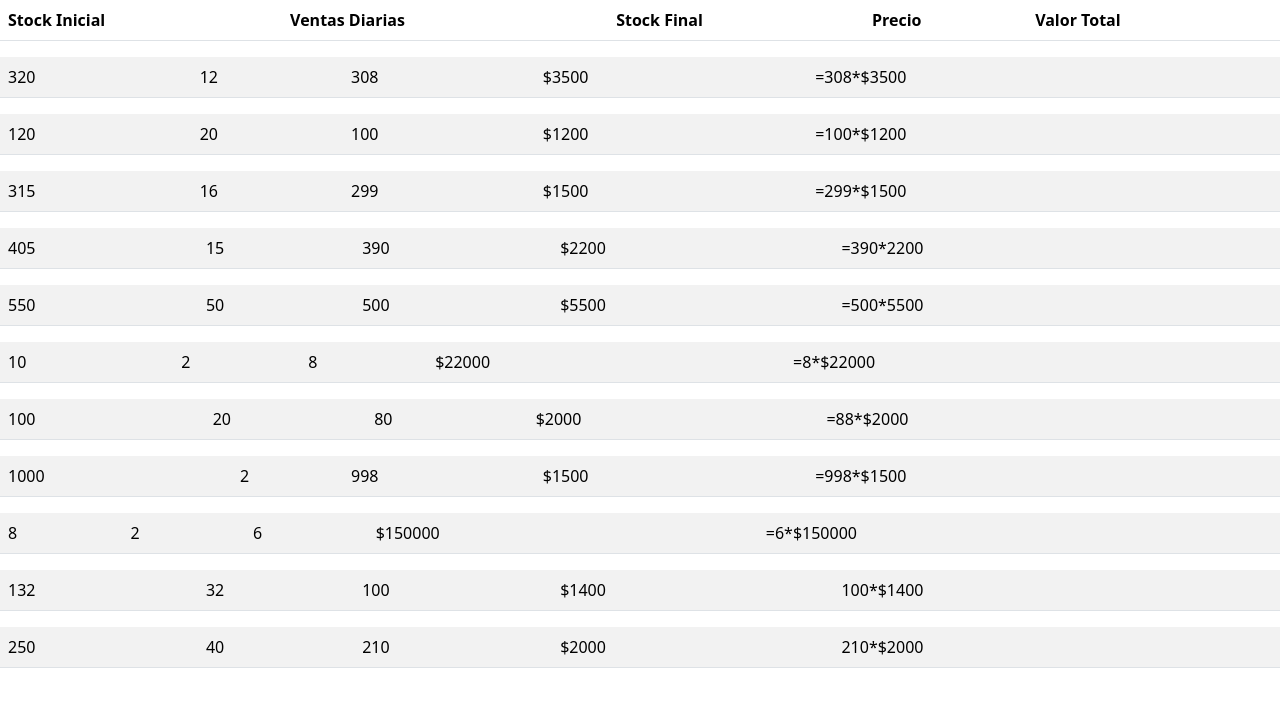
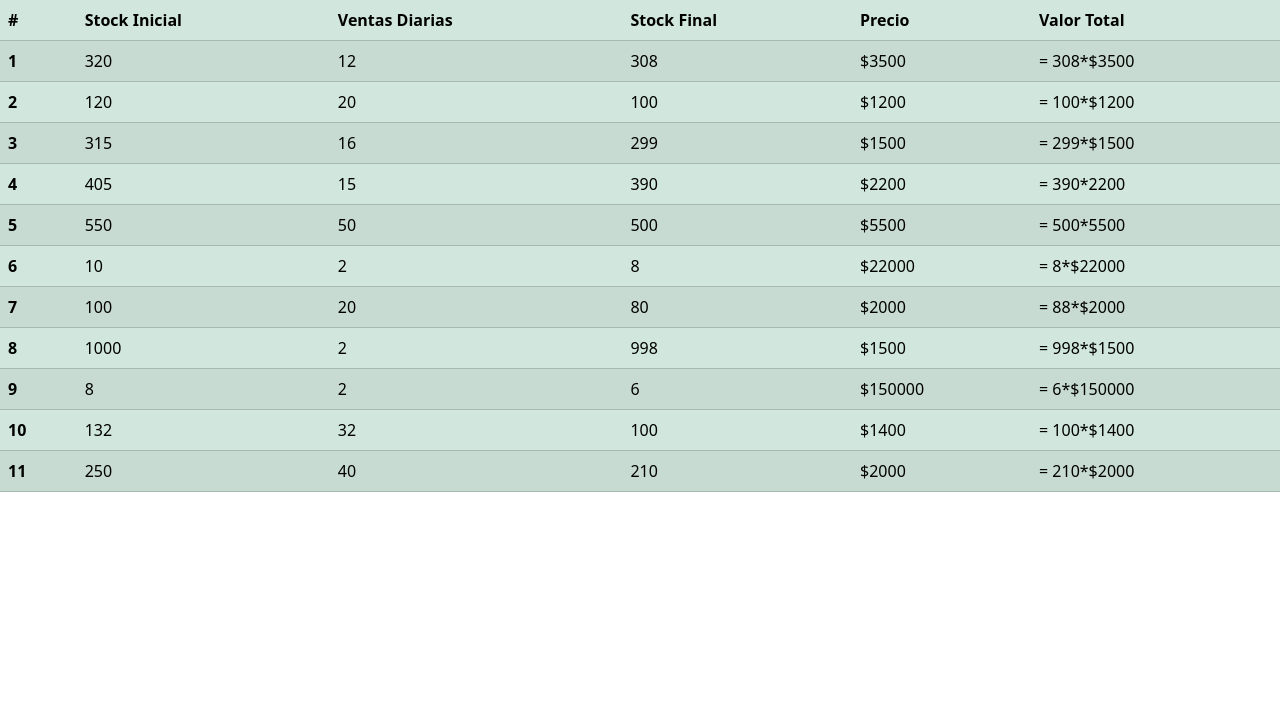
Before and after one commit to Nehemias-Munoz/trabajos_grupales_adalid_java, a plain HTML site: page estilos.html in a window 1280 px wide. Drawn offline with nearby package versions, Linux system fonts and the light colour scheme.

Commit message:
Cambios en el estilo de la tabla

```diff
--- a/estilos.html
+++ b/estilos.html
@@ -13,117 +13,108 @@
     <title>Document</title>
   </head>
   <body>
-    <main>
-<table class="table">
+<table class="table table-success table-striped">
   <thead>
     <tr>
+      <th scope="col">#</th>
       <th scope="col">Stock Inicial</th>
       <th scope="col">Ventas Diarias</th>
       <th scope="col">Stock Final</th>
-      <th scope="col">Precio </th>
+      <th scope="col">Precio</th>
       <th scope="col">Valor Total</th>
     </tr>
   </thead>
-  <table class="table table-striped">
+  <tbody>
     <tr>
-  <td scope="col">320</td>
-  <td scope="col">12</td>
-  <td scope="col">308</td>
-  <td scope="col">$3500</td>
-  <td scope="col">=308*$3500</td>
+      <th scope="row">1</th>
+  <td>320</td>
+  <td>12</td>
+  <td>308</td>
+  <td>$3500</td>
+  <td>= 308*$3500</td>
 </tr>
+  <tr>
+    <th scope="row">2</th>
+    <td>120</td>
+    <td>20</td>
+    <td>100</td>
+    <td>$1200</td>
+    <td>= 100*$1200</td>
+  </tr>
+    <tr>
+      <th scope="row">3</th>
+    <td>315</td>
+    <td>16</td>
+    <td>299</td>
+    <td>$1500</td>
+    <td>= 299*$1500</td>
+    </tr>
+    <tr>
+      <th scope="row">4</th>
+    <td>405</td>
+    <td>15</td>
+    <td>390</td>
+    <td>$2200</td>
+    <td>= 390*2200</td>
+    </tr>
+    <tr>
+      <th scope="row">5</th>
+        <td>550</td>
+        <td>50</td>
+        <td>500</td>
+        <td>$5500</td>
+        <td>= 500*5500</td>
+    </tr>
+      <tr>
+        <th scope="row">6</th>
+        <td>10</td>
+        <td>2</td>
+        <td>8</td>
+        <td>$22000</td>
+        <td>= 8*$22000</td>
+      </tr>
+      <tr>
+        <th scope="row">7</th>
+    <td>100</td>
+    <td>20</td>
+    <td>80</td>
+    <td>$2000</td>
+    <td>= 88*$2000</td>
+    </tr>
+     <tr>
+      <th scope="row">8</th>
+      <td>1000</td>
+      <td>2</td>
+      <td>998</td>
+      <td>$1500</td>
+      <td>= 998*$1500</td>
+    </tr>
+        <tr>
+          <th scope="row">9</th>
+        <td>8</td>
+        <td>2</td>
+        <td>6</td>
+        <td>$150000</td>
+        <td>= 6*$150000</td>
+    </tr>
+   <tr>
+    <th scope="row">10</th>
+     <td>132</td>
+     <td>32</td>
+     <td>100</td>
+     <td>$1400</td>
+     <td>= 100*$1400</td>
+    </tr>
+    <tr>
+      <th scope="row">11</th>
+    <td>250</td>
+    <td>40</td>
+    <td>210</td>
+    <td>$2000</td>
+    <td>= 210*$2000</td>
+    </tr>
+  </tbody>
 </table>
-<table class="table table-striped">
-  <tr>
-    <td scope="col">120</td>
-    <td scope="col">20</td>
-    <td scope="col">100</td>
-    <td scope="col">$1200</td>
-    <td scope="col">=100*$1200</td>
-  </tr>
-  </table>
-  <table class="table table-striped">
-    <tr>
-    <td scope="col">315</td>
-    <td scope="col">16</td>
-    <td scope="col">299</td>
-    <td scope="col">$1500</td>
-    <td scope="col">=299*$1500</td>
-    </tr>
-     </table>
-     <table class="table table-striped">
-    <tr>
-    <td scope="col">405</td>
-    <td scope="col">15</td>
-    <td scope="col">390</td>
-    <td scope="col">$2200</td>
-    <td scope="col">=390*2200</td>
-    </tr>
-    </table>
-    <table class="table table-striped">
-    <tr>
-        <td scope="col">550</td>
-        <td scope="col">50</td>
-        <td scope="col">500</td>
-        <td scope="col">$5500</td>
-        <td scope="col">=500*5500</td>
-    </tr>
-    </table>
-      <table class="table table-striped">
-      <tr>
-        <td scope="col">10</td>
-        <td scope="col">2</td>
-        <td scope="col">8</td>
-        <td scope="col">$22000</td>
-        <td scope="col">=8*$22000</td>
-      </tr>
-    </table>
-    <table class="table table-striped">
-      <tr>
-    <td scope="col">100</td>
-    <td scope="col">20</td>
-    <td scope="col">80</td>
-    <td scope="col">$2000</td>
-    <td scope="col">=88*$2000</td>
-    </tr>
-    </table>
-     <table class="table table-striped">
-     <tr>
-      <td scope="col">1000</td>
-      <td scope="col">2</td>
-      <td scope="col">998</td>
-      <td scope="col">$1500</td>
-      <td scope="col">=998*$1500</td>
-    </tr>
-    </table>
-    <table class="table table-striped">
-        <tr>
-        <td scope="col">8</td>
-        <td scope="col">2</td>
-        <td scope="col">6</td>
-        <td scope="col">$150000</td>
-        <td scope="col">=6*$150000</td>
-    </tr>
-    </table>
-    <table class="table table-striped">
-   <tr>
-     <td scope="col">132</td>
-     <td scope="col">32</td>
-     <td scope="col">100</td>
-     <td scope="col">$1400</td>
-     <td scope="col">100*$1400</td>
-    </tr>
-   </table>
-    <table class="table table-striped">
-    <tr>
-    <td scope="col">250</td>
-    <td scope="col">40</td>
-    <td scope="col">210</td>
-    <td scope="col">$2000</td>
-    <td scope="col">210*$2000</td>                                                </tr>
-</table></tbody>
-</table>
-    </main>
     <script
       src="https://cdn.jsdelivr.net/npm/bootstrap@5.3.0-alpha3/dist/js/bootstrap.bundle.min.js"
       integrity="sha384-ENjdO4Dr2bkBIFxQpeoTz1HIcje39Wm4jDKdf19U8gI4ddQ3GYNS7NTKfAdVQSZe"
```
